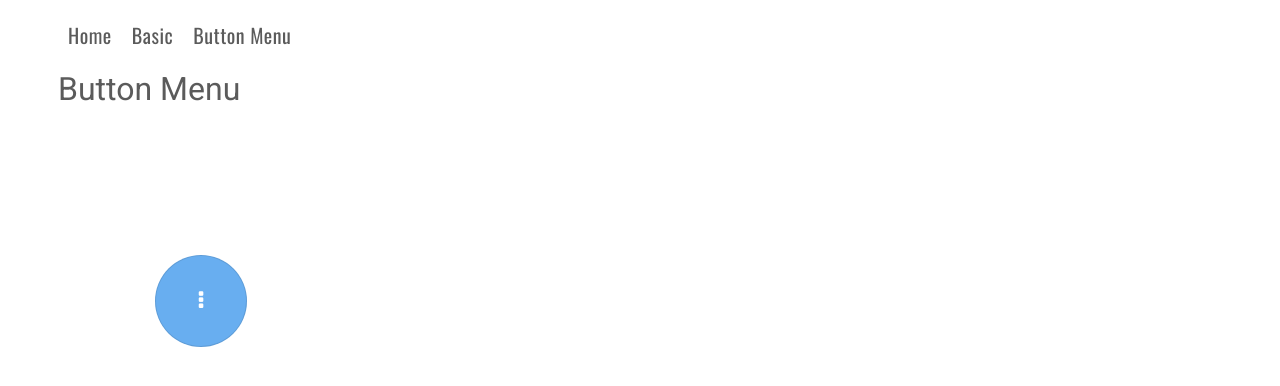
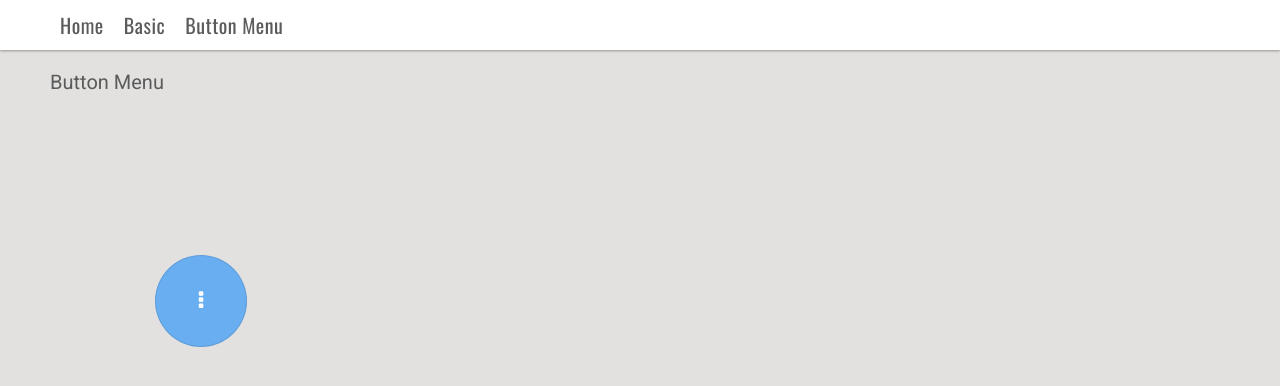
Before and after one commit to onort/react-animation-ref, a React (Create React App) app: page /buttonMenu in a window 1280 px wide. Shown: the top 386 px of the page. Built offline with nearby package versions, Linux system fonts and the light colour scheme; the HTML template or start-up script is replaced by a standard one.

Commit message:
CSS reset

```diff
--- a/src/App.css
+++ b/src/App.css
@@ -1,14 +1,38 @@
 @import url('https://fonts.googleapis.com/css?family=Oswald');
 @import url('https://fonts.googleapis.com/css?family=Roboto');
 
+html, body, div, span, applet, object, iframe,
+h1, h2, h3, h4, h5, h6, p, blockquote, pre,
+a, abbr, acronym, address, big, cite, code,
+del, dfn, em, img, ins, kbd, q, s, samp,
+small, strike, strong, sub, sup, tt, var,
+b, u, i, center,
+dl, dt, dd, ol, ul, li,
+fieldset, form, label, legend,
+table, caption, tbody, tfoot, thead, tr, th, td,
+article, aside, canvas, details, embed,
+figure, figcaption, footer, header, hgroup,
+menu, nav, output, ruby, section, summary,
+time, mark, audio, video {
+	margin: 0;
+	padding: 0;
+	border: 0;
+	font-size: 100%;
+	font: inherit;
+	vertical-align: baseline;
+}
+
 body {
   font-family: 'Roboto', Verdana, sans-serif;
+  background-color: #e2e1e0;
 }
 
 .navigation {
-  margin: 20px 50px;
+  padding: 10px 50px;
   font-family: 'Oswald', sans-serif;
-  /*box-shadow: 0 3px 6px rgba(0,0,0,0.16), 0 3px 6px rgba(0,0,0,0.23);*/
+  background-color: white;
+  /*border: 1px solid red;*/
+  box-shadow: 0 1px 3px rgba(0,0,0,0.12), 0 1px 2px rgba(0,0,0,0.24);
 }
 
 a {
@@ -23,4 +47,5 @@
   color: #5b5b5b;
   margin: 20px 50px;
   font-weight: normal;
+  font-size: 20px;
 }
--- a/src/components/basic/Basic.css
+++ b/src/components/basic/Basic.css
@@ -4,12 +4,14 @@
 
 .toggle-button {
   padding: 10px 20px;
-  border: 1px solid gray;
-  background-color: white;
+  border: 1px solid #333;
+  border-radius: 5px;
+  background-color: transparent;
   margin: 20px 0;
   font-size: 14px;
   color: #333;
   cursor: pointer;
+  letter-spacing: 1px;
 }
 
 .box {
```
